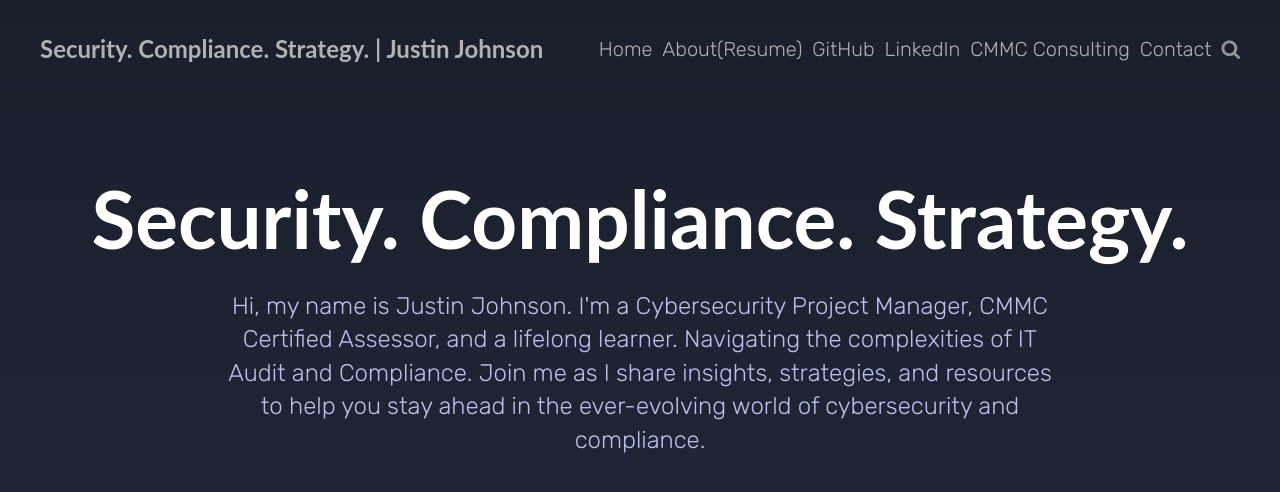
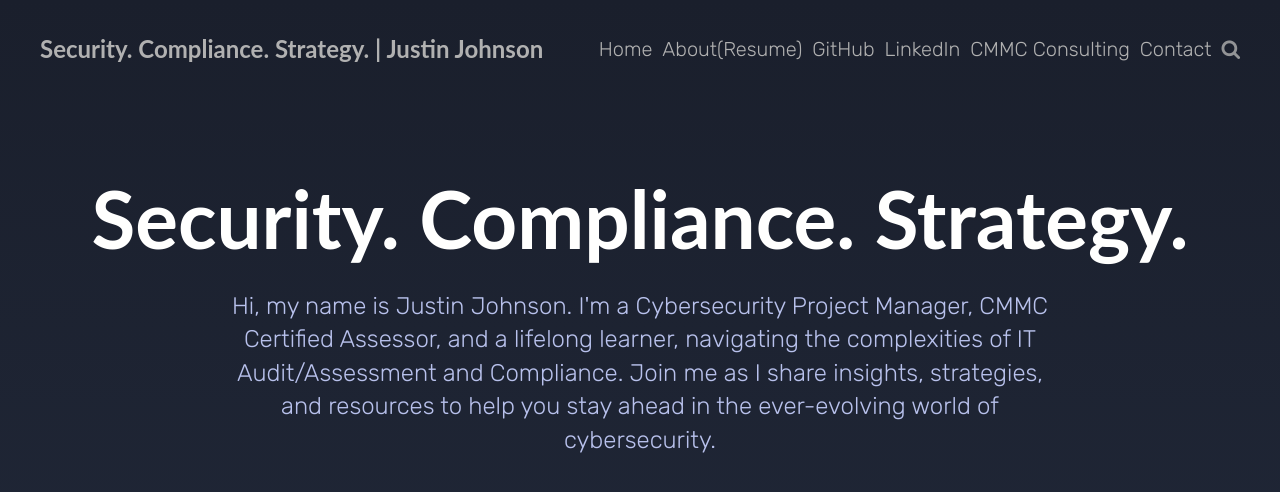
Before and after one commit to justin-m-johnson/justin-m-johnson.github.io, a Jekyll site: the page built from index.html, in a window 1280 px wide, cut to the strip 0-548 px from the top of the page. Shown: the top 492 px of the strip. Built offline with Jekyll 4.4.1, drawn with Linux system fonts in a browser that asks for light colours; the list of posts is cut into pages by our own code.

```diff
--- a/_config.yml
+++ b/_config.yml
@@ -35,7 +35,7 @@
 
 # Index
 index_header: "Security. Compliance. Strategy."
-index_description: "Hi, my name is Justin Johnson. I'm a Cybersecurity Project Manager, CMMC Certified Assessor, and a lifelong learner. Navigating the complexities of IT Audit and Compliance. Join me as I share insights, strategies, and resources to help you stay ahead in the ever-evolving world of cybersecurity and compliance."
+index_description: "Hi, my name is Justin Johnson. I'm a Cybersecurity Project Manager, CMMC Certified Assessor, and a lifelong learner, navigating the complexities of IT Audit/Assessment and Compliance. Join me as I share insights, strategies, and resources to help you stay ahead in the ever-evolving world of cybersecurity."
 
 # Footer
 # Available icons: link, youtube, twitter, facebook, linkedin, instagram
```
